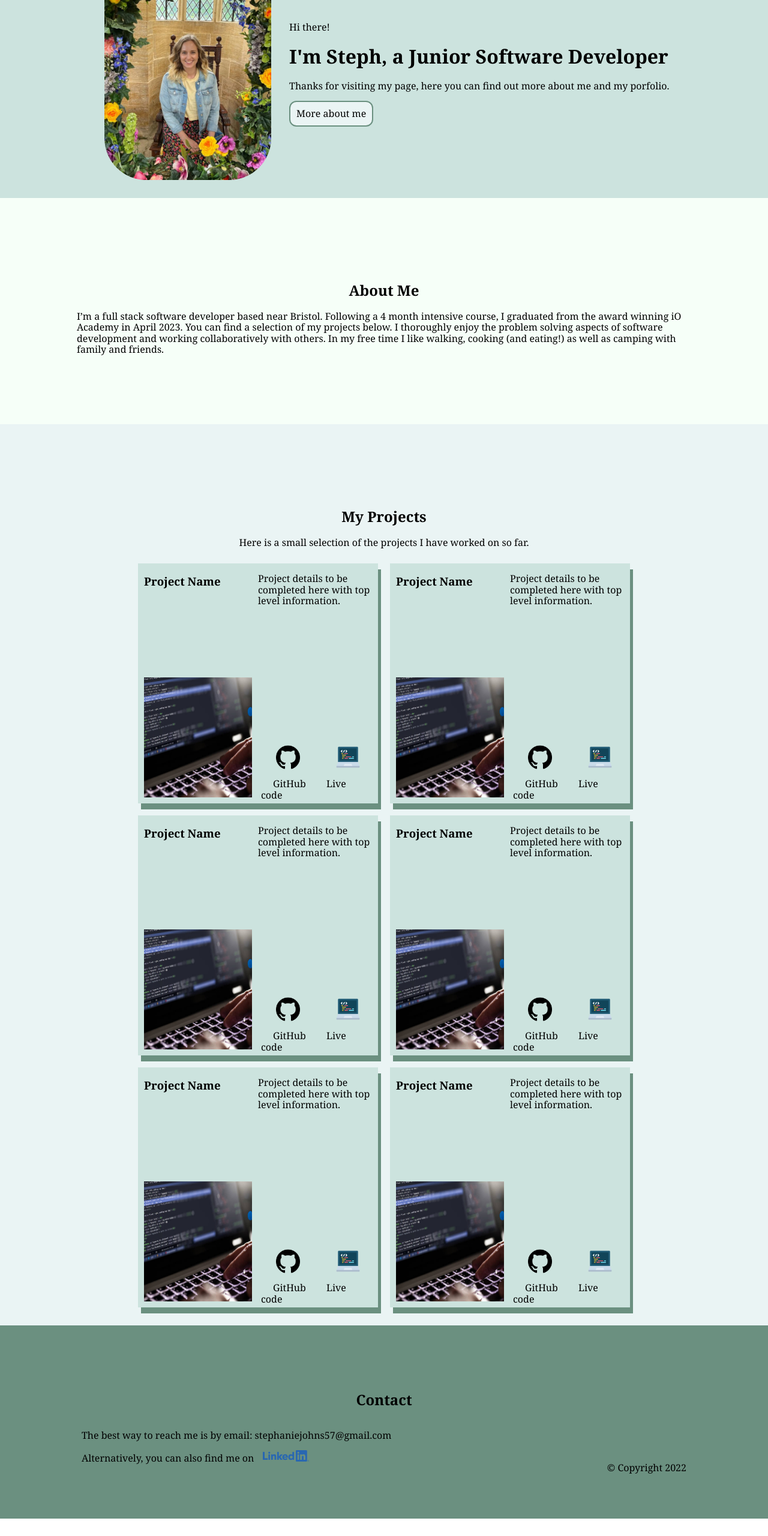
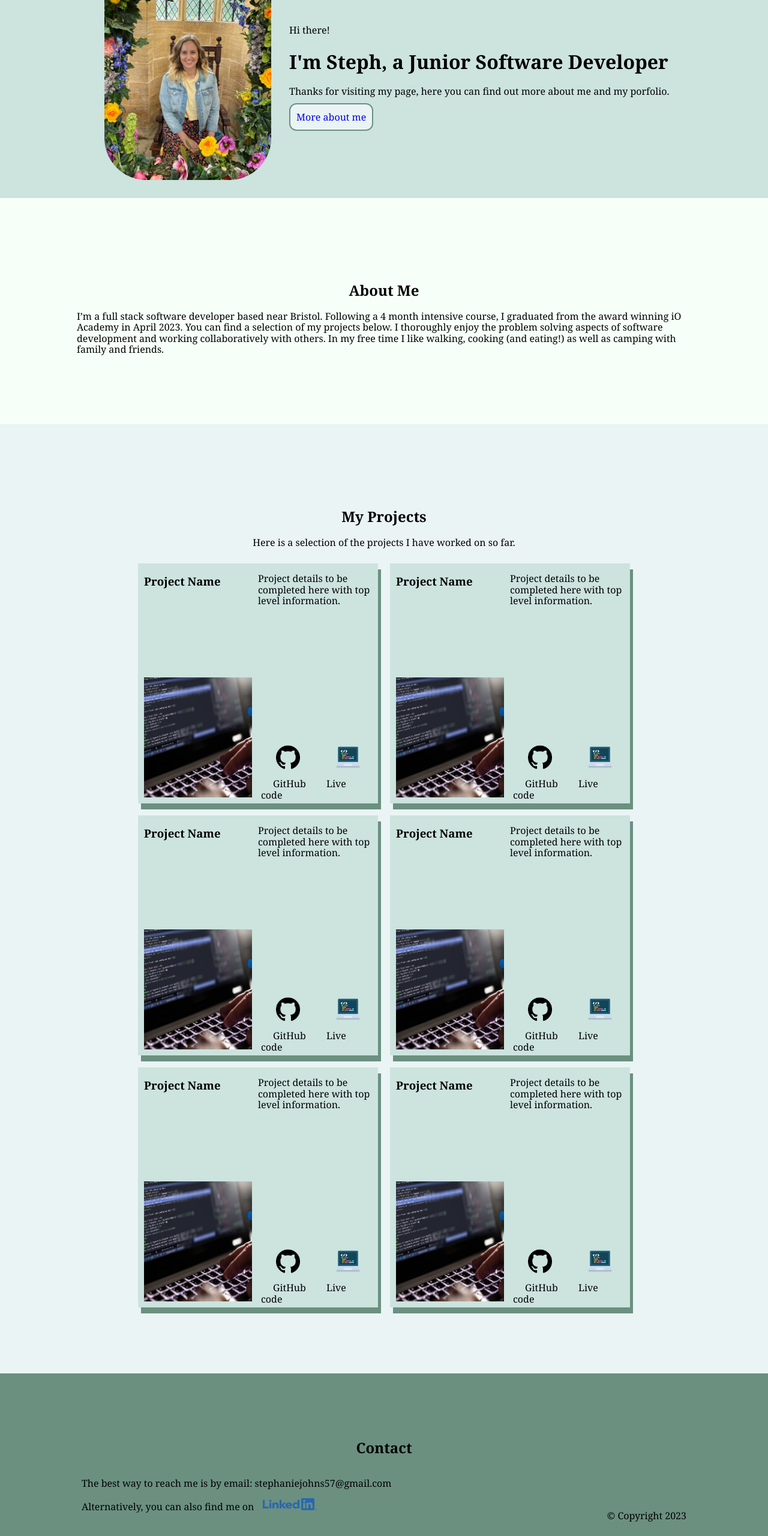
Before and after one commit to Steph-ski/Steph-ski.github.io, a plain HTML site: page index.html in a window 1280 px wide. Shown: the part 180-2740 px from the top of the page at 60% size. Before the commit the page ends 2711 px from the top, so only its background shows below. Drawn offline with Linux system fonts and the light colour scheme.

Commit message:
changes ready for code review

```diff
--- a/index.html
+++ b/index.html
@@ -26,7 +26,7 @@
 				<p>Hi there!</p>
 				<h1>I'm Steph, a Junior Software Developer</h1>
 				<p>Thanks for visiting my page, here you can find out more about me and my porfolio.</p>
-				<a href="#aboutme"><button>More about me</button></a>
+				<a class="button" href="#aboutme">More about me</a>
 			</div>
 		</div>
 	</section>
@@ -44,7 +44,7 @@
 <section class="my-projects">
 	<section class="overall">
 		<h2 id="myprojects"> My Projects </h2>
-		<p> Here is a small selection of the projects I have worked on so far.
+		<p> Here is a selection of the projects I have worked on so far.
 		<div class="portfolio">
 			<article>
 				<div>
@@ -182,9 +182,10 @@
 		<div class="footer">
 			<div class="contact">
 				<p>The best way to reach me is by email: stephaniejohns57@gmail.com </p>
-				<p> Alternatively, you can also find me on <a href="https://uk.linkedin.com/" target="_blank"> <img src="LI-Logo.png"></a>
-				</div>
-			<p class="copyright">© Copyright 2022</p>
+				<p> Alternatively, you can also find me on <a href="https://uk.linkedin.com/" target="_blank"> <img src="LI-Logo.png" alt="LinkedIn Logo"></a>
+			</div>
+			<p class="copyright">© Copyright 2023</p>
+		</div>
 	</section>
 </footer>
 
--- a/styles.css
+++ b/styles.css
@@ -4,7 +4,7 @@
 
 html {
 	font-family: Georgia, serif;
-	 scroll-padding-top: 70px;
+	scroll-padding-top: 70px;
 }
 
 
@@ -15,7 +15,6 @@ nav {
 	position: fixed;
 	width: 100%;
 }
-
 
 .nav-links a {
 	text-decoration: none;
@@ -56,6 +55,10 @@ header {
 	margin-top: 80px;
 }
 
+.header p{
+	margin-bottom: 25px;
+}
+
 header img {
 	max-width: 30%;
 	max-height: 30%;
@@ -64,12 +67,13 @@ header img {
 	padding: 10px;
 }
 
-.header button {
+.header .button {
 	border: 2px solid #6B9080;
 	border-radius: 12px;
 	padding: 10px;
 	background-color: #EAF4F4;
 	cursor: pointer;
+	text-decoration: none;
 }
 
 /*header mobile amends*/
@@ -79,11 +83,11 @@ header img {
 	text-align: center;
 	}
 header img {
-	padding: 10px;
+	padding: 25px 10px 10px 10px;
 }
 }
 
-/*main*/
+/*main about me*/
 .about-me {
 	background-color: #F6FFF8;
 	justify-content: center;
@@ -109,7 +113,7 @@ header img {
 .my-projects {
 	background-color: #EAF4F4;
 	padding-top: 100px;
-	padding-bottom: 20px;
+	padding-bottom: 100px;
 }
 
 .portfolio {
@@ -148,7 +152,6 @@ article > div {
 	justify-content: space-between;
 }
 
-
 .portfolio img {
 	width: 90%;
 	height: 50%;
@@ -159,8 +162,6 @@ article > div {
 	text-align: left;
 	padding-top: 20;
 }
-
-
 
 .buttons {
 	/*border: blue dotted;*/
@@ -201,7 +202,7 @@ footer {
 
 .footer {
 	display: flex;
-	text-align: space-between;
+	justify-content: space-between;
 	margin-bottom: 50px;
 }
 
@@ -211,8 +212,8 @@ footer h2 {
 }
 
 .contact img{
-	height: 10%;
-	width: 10%;
+	height: 20px;
+	width: 100px;
 	padding-left: 10px;
 }
 
```
